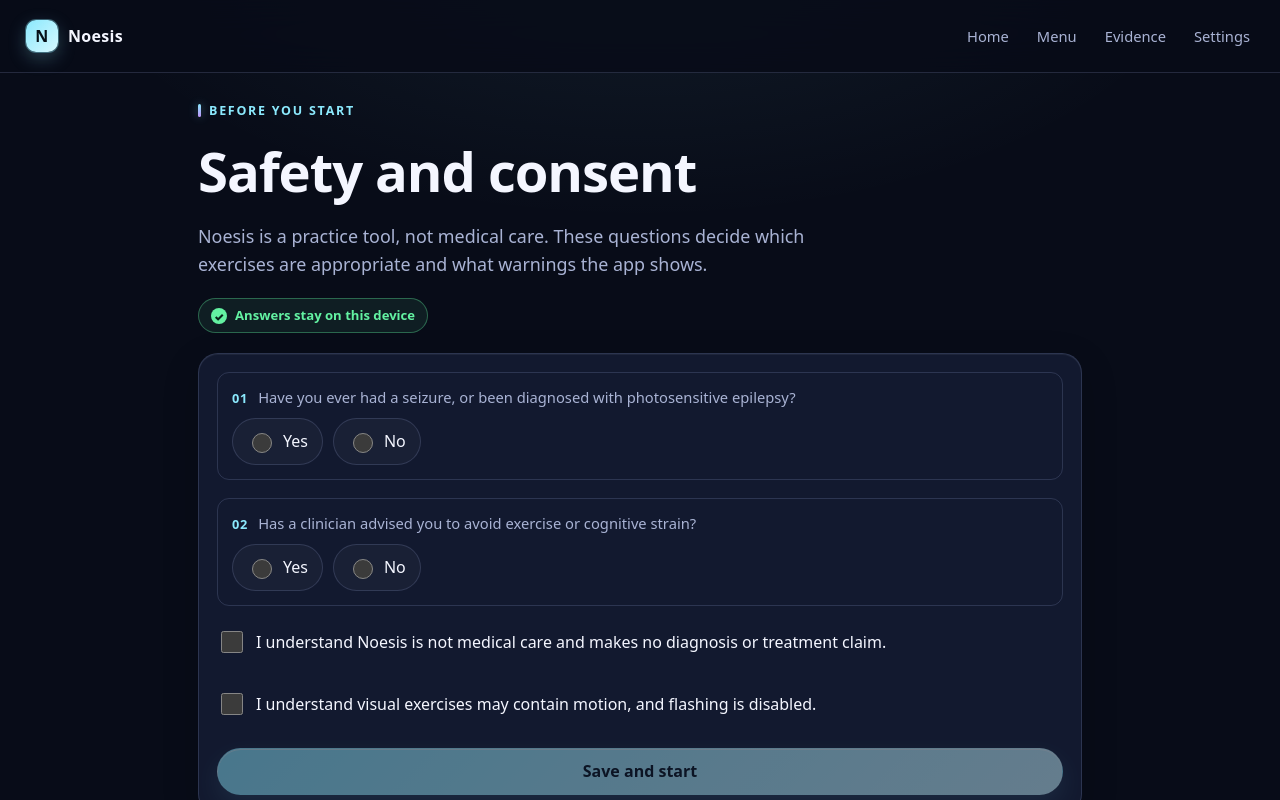
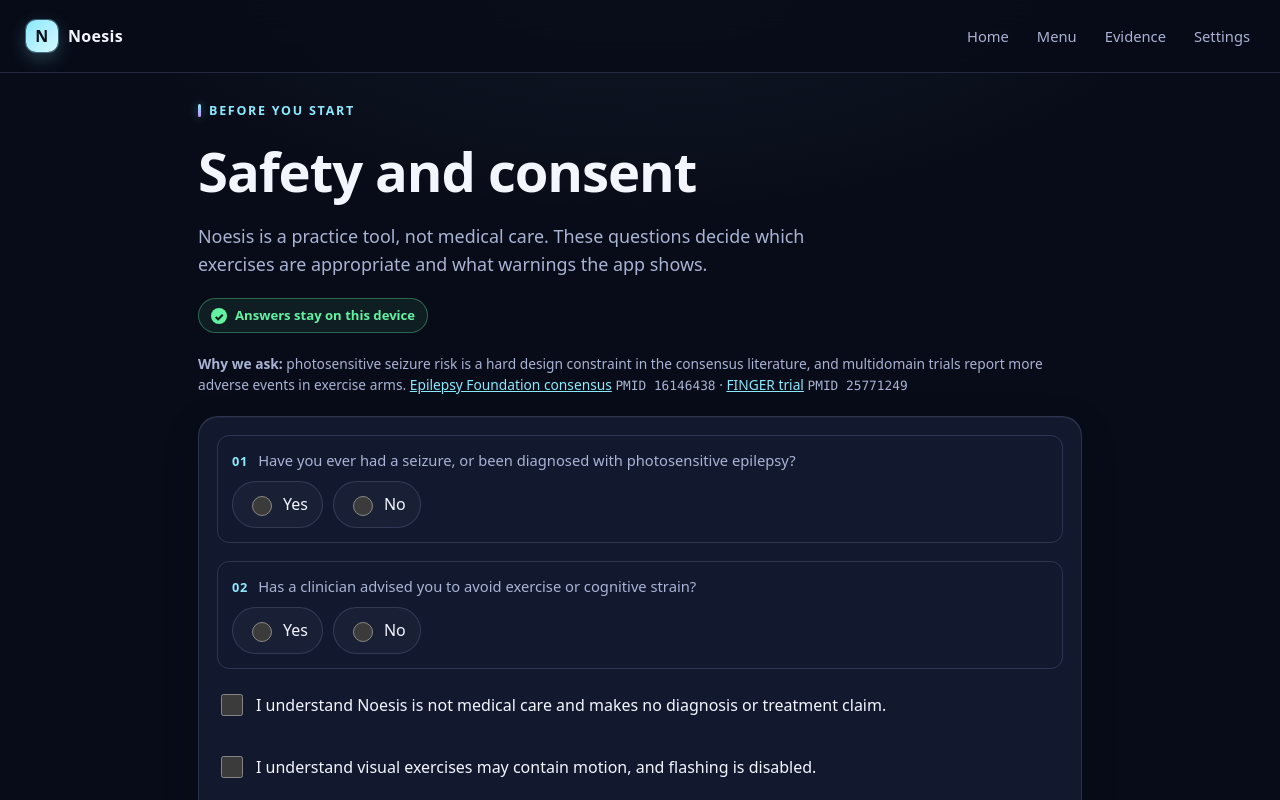
Before and after one commit to AegeanWorks/Noesis, a React (Vite) app: page / in a window 1280 px wide. Shown: the top 800 px of the page. Built offline with nearby package versions, Linux system fonts and the light colour scheme.

Commit message:
docs(research): link safety onboarding to evidence

```diff
--- a/src/ui/screens/SafetyScreen.tsx
+++ b/src/ui/screens/SafetyScreen.tsx
@@ -41,6 +41,18 @@ export function SafetyScreen({ onComplete }: SafetyScreenProps) {
       </p>
       <p className="privacy-chip">
         <span aria-hidden="true">✓</span> Answers stay on this device
+      </p>
+      <p className="fine" data-testid="safety-evidence">
+        <strong>Why we ask:</strong> photosensitive seizure risk is a hard design constraint in the
+        consensus literature, and multidomain trials report more adverse events in exercise arms.{" "}
+        <a href="https://pubmed.ncbi.nlm.nih.gov/16146438/" target="_blank" rel="noreferrer">
+          Epilepsy Foundation consensus
+        </a>{" "}
+        <span className="pmid">PMID 16146438</span> ·{" "}
+        <a href="https://pubmed.ncbi.nlm.nih.gov/25771249/" target="_blank" rel="noreferrer">
+          FINGER trial
+        </a>{" "}
+        <span className="pmid">PMID 25771249</span>
       </p>
 
       <form
```
Also changed, not shown: .aikit/decisions.md, .aikit/task_ledger.json, 3 other files (tests, documents, lock files or other folders).
